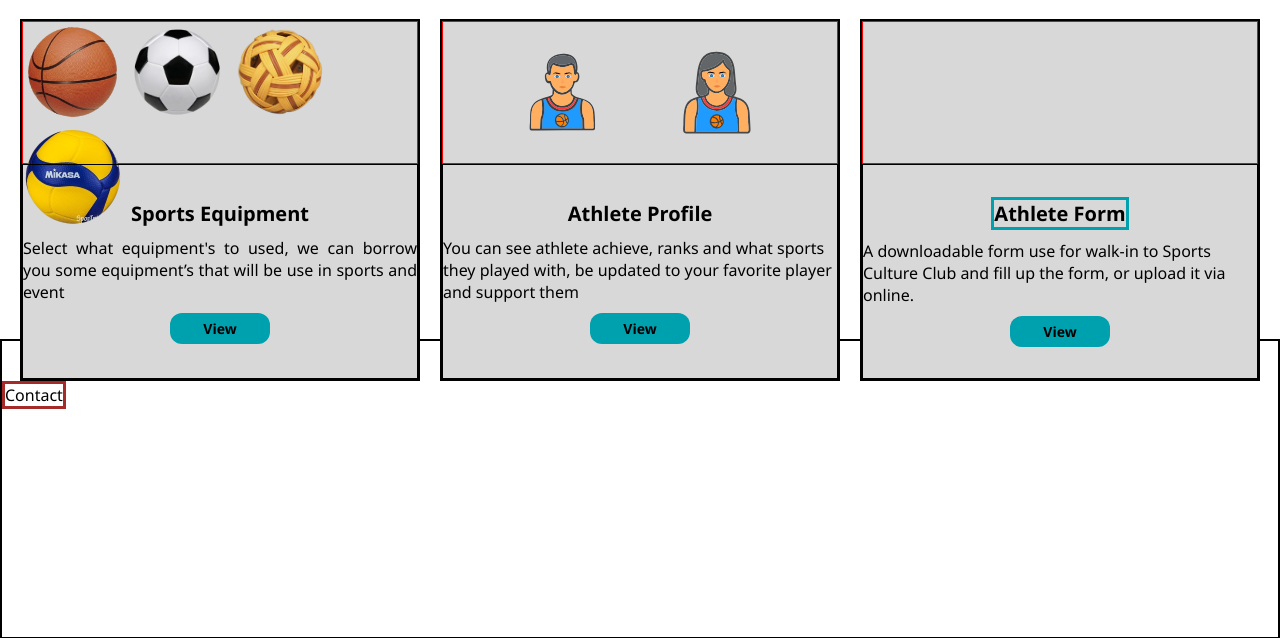
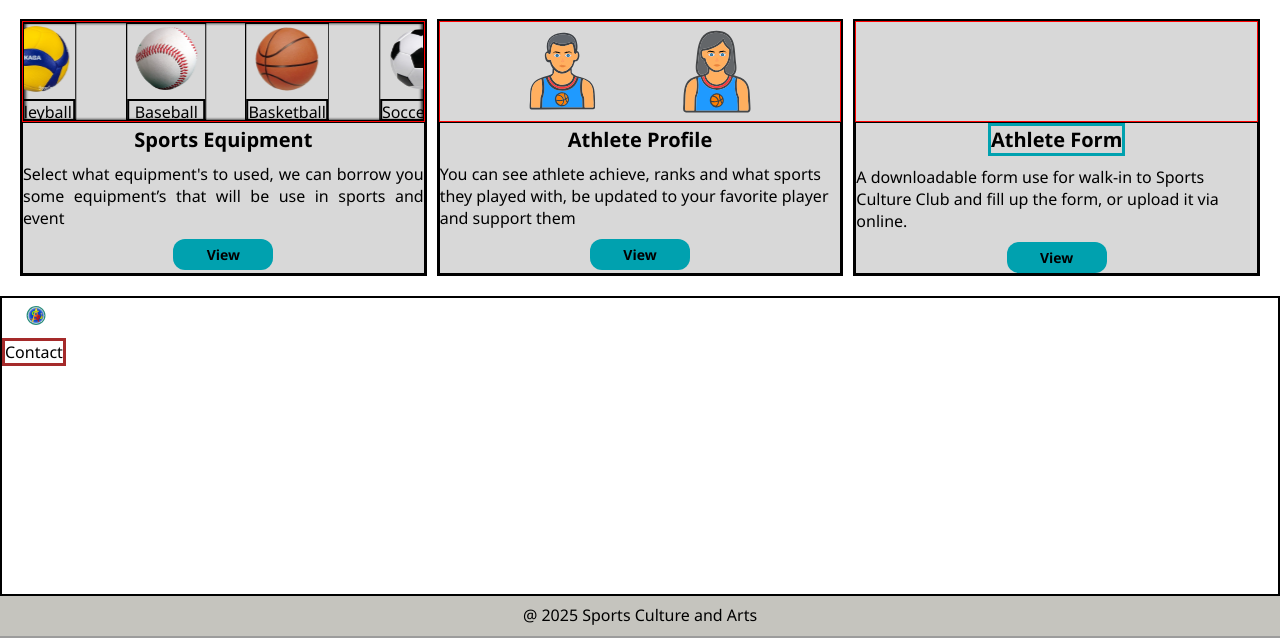
Before and after one commit to GojitGelbert/Sports-Culture-and-Arts, a PHP site: page / in a window 1280 px wide. Shown: the part 501-1139 px from the top of the page. Run offline with PHP 8.4, Linux system fonts and the light colour scheme.

Commit message:
adding carousel

```diff
--- a/index.html
+++ b/index.html
@@ -135,12 +135,71 @@
                 <div class="card_container">
                     <div class="wrap_card">
                         <div class="card_logo_1">
-                            <div class="logo_wrap_1">
-                                <img class="basketball" src="/img/real_basketball.png" alt="Basketball_logo">
-                                <img class="soccerball" src="/img/real_soccerball.png" alt="Soccerball logo">
-                                <img class="takrawball" src="img/real_Takrawball.png" alt="Takrawball logo">
-                                <img class="volleyball" src="img/real_volleyball.png" alt="Volleyball logo">
-                            <!-- <img class="baseball" src="img/real_baseball.png" alt="Baseball logo"> -->
+                            <div class="carousel_1">
+                                <div class="group_carousel_1">
+                                    <div class="card_1">
+                                        <img class="basketball" src="/img/real_basketball.png" alt="Basketball_logo">
+                                        <div class="wrap_span_a">
+                                        <span>Basketball</span>
+                                        </div>
+                                    </div>
+                                    <div class="card_1">
+                                        <img class="soccerball" src="/img/real_soccerball.png" alt="Soccerball logo">
+                                        <div class="wrap_span_b">
+                                            <span>Soccerball</span>
+                                        </div>
+                                    </div>
+                                    <div class="card_1">
+                                        <img class="takrawball" src="img/real_Takrawball.png" alt="Takrawball logo">
+                                        <div class="wrap_span_c">
+                                        <span>Takrawball</span>
+                                        </div>
+                                    </div>
+                                    <div class="card_1">
+                                        <img class="volleyball" src="img/real_volleyball.png" alt="Volleyball logo">
+                                        <div class="wrap_span_d">
+                                        <span>Volleyball</span>
+                                        </div>
+                                    </div>
+                                    <div class="card_1">
+                                        <img class="baseball" src="img/real_baseball.png" alt="Baseball logo">
+                                        <div class="wrap_span_e">
+                                            <span>Baseball</span>
+                                        </div>
+                                    </div>
+                                </div>
+                                <div aria-hidden class="group_carousel_1">
+                                    <div class="card_1">
+                                        <img class="basketball" src="/img/real_basketball.png" alt="Basketball_logo">
+                                        <div class="wrap_span_a">
+                                        <span>Basketball</span>
+                                        </div>
+                                    </div>
+                                    <div class="card_1">
+                                        <img class="soccerball" src="/img/real_soccerball.png" alt="Soccerball logo">
+                                        <div class="wrap_span_b">
+                                            <span>Soccerball</span>
+                                        </div>
+                                    </div>
+                                    <div class="card_1">
+                                        <img class="takrawball" src="img/real_Takrawball.png" alt="Takrawball logo">
+                                        <div class="wrap_span_c">
+                                        <span>Takrawball</span>
+                                        </div>
+                                    </div>
+                                    <div class="card_1">
+                                        <img class="volleyball" src="img/real_volleyball.png" alt="Volleyball logo">
+                                        <div class="wrap_span_d">
+                                        <span>Volleyball</span>
+                                        </div>
+                                    </div>
+                                    <div class="card_1">
+                                        <img class="baseball" src="img/real_baseball.png" alt="Baseball logo">
+                                        <div class="wrap_span_e">
+                                            <span>Baseball</span>
+                                        </div>
+                                    </div>
+                                </div>
                             </div>
                         </div>
                         <div class="card_text_1">
@@ -348,7 +407,9 @@
                         </svg>
                         <span class="contact">Contact</span>
                     </div>
-                    <div id="about"></div>
+                    <div id="about">
+
+                    </div>
                 </div>
         </main>
         <footer class="end_footer">
--- a/sca.css
+++ b/sca.css
@@ -292,9 +294,7 @@ body{
 .card_container{
     position: relative;
     display: grid;
-    width: 100%;
-    height: 300px;
-    gap: 20px;
+    gap: 10px;
     grid-template-columns: repeat(3, 1fr);
     padding-inline: 20px;
 }
@@ -302,6 +302,7 @@ body{
 .wrap_card{
     border: var(--border_color);
     background-color: var(--primary-color-background);
+    overflow: hidden;
 }
 
 .card_text_1{
@@ -318,6 +319,15 @@ body{
     text-align: justify;
 }
 
+.card_1{
+    flex: 0 0 5em;
+    border: var(--border_inside_color);
+    align-items: center;
+    justify-content: center;
+    text-align: center;
+    position: relative;
+}
+
 .card_logo_1{
     position: relative;
     width: 100%;
@@ -325,32 +335,62 @@ body{
     border: var(--border_inside_color_red);
     display: flex;
     flex-direction: row;
-    overflow-x: visible;
 }
 
-.basketball{
-    width: 100px;
-    height: 100px;
+.carousel_1{
+    display: flex;
+    flex-direction: row;
+    border: var(--border_inside_color);
+    overflow: hidden;
+    box-shadow: inset -2px 0 3px #3a3a3a,
+                inset 2px 0 3px #3a3a3a;
 }
 
-.soccerball{
-    width: 100px;
-    height: 100px;
+.group_carousel_1{
+    display: flex;
+    flex-direction: row;
+    animation: carousel 10s linear infinite;
+    gap: 50px;
+    padding-right: 50px;
 }
 
-.takrawball{
-    width: 100px;
-    height: 100px;
+.card_group::-webkit-scrollbar{
 }
 
-.volleyball{
-    width: 100px;
-    height: 100px;
+.wrap_span_a{
+    animation: reappear 6s infinite;
+    border: var(--border_color);
+    display: flex;
+    flex-direction: row;
 }
 
-.baseball{
-    width: 100px;
-    height: 100px;
+.wrap_span_b{
+    animation: reappear 6s infinite;
+    animation-delay: 2s;
+    border: var(--border_color);
+}
+
+.wrap_span_c{
+    animation: reappear 4s infinite;
+    animation-delay: 12s;
+    border: var(--border_color);
+}
+
+.wrap_span_d{
+    animation: reappear 4s infinite;
+    animation-delay: 12s;
+    border: var(--border_color);
+}
+
+.wrap_span_e{
+    animation: reappear 6s infinite 2s;
+    border: var(--border_color);
+    animation-delay: 12s;
+}
+
+.card_1 img{
+    width: 70px;
+    height: 70px;
 }
 
 .card_title_1{
```
Also changed, not shown: other parts of sca.css (+34 -1 lines).
